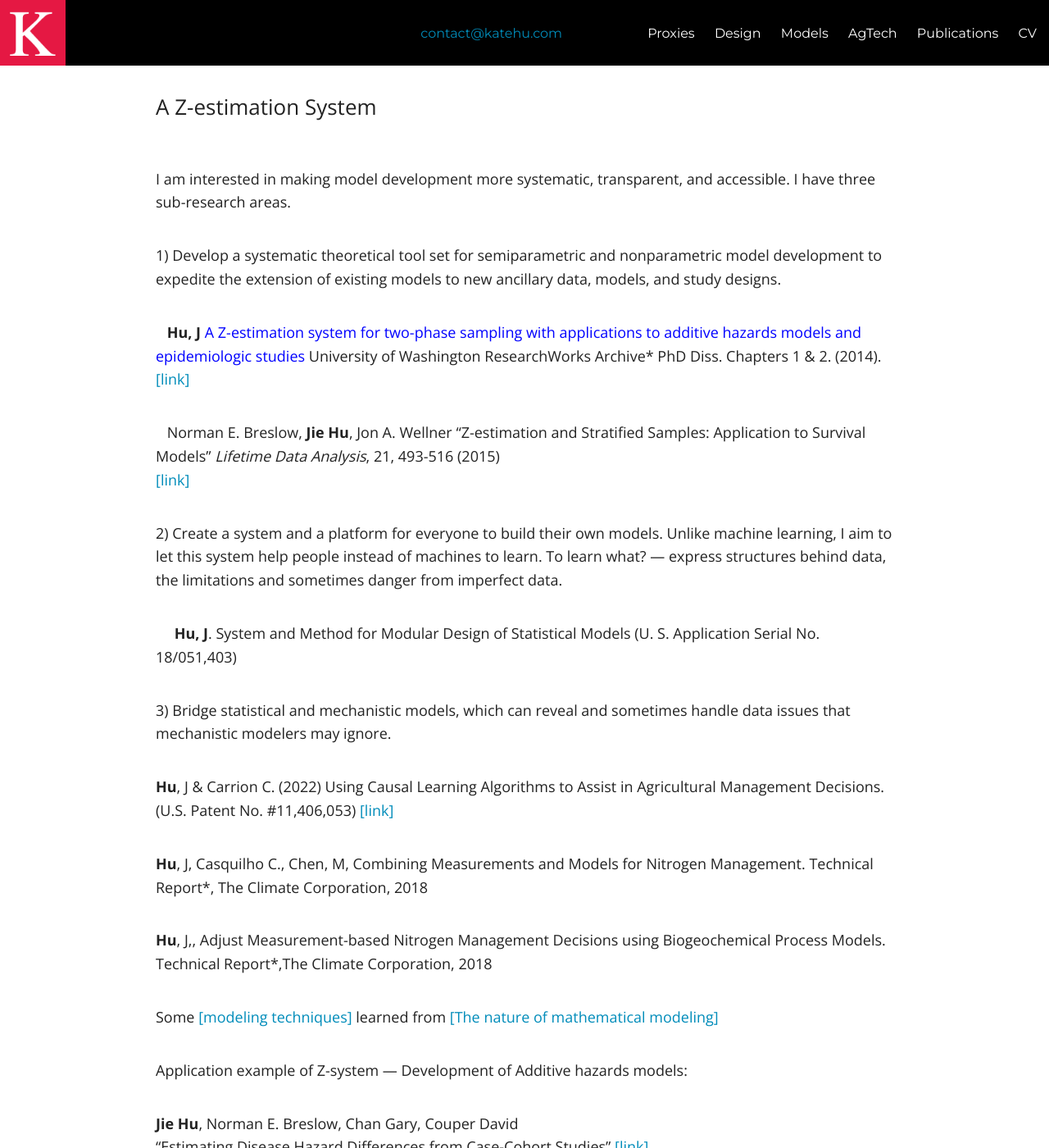
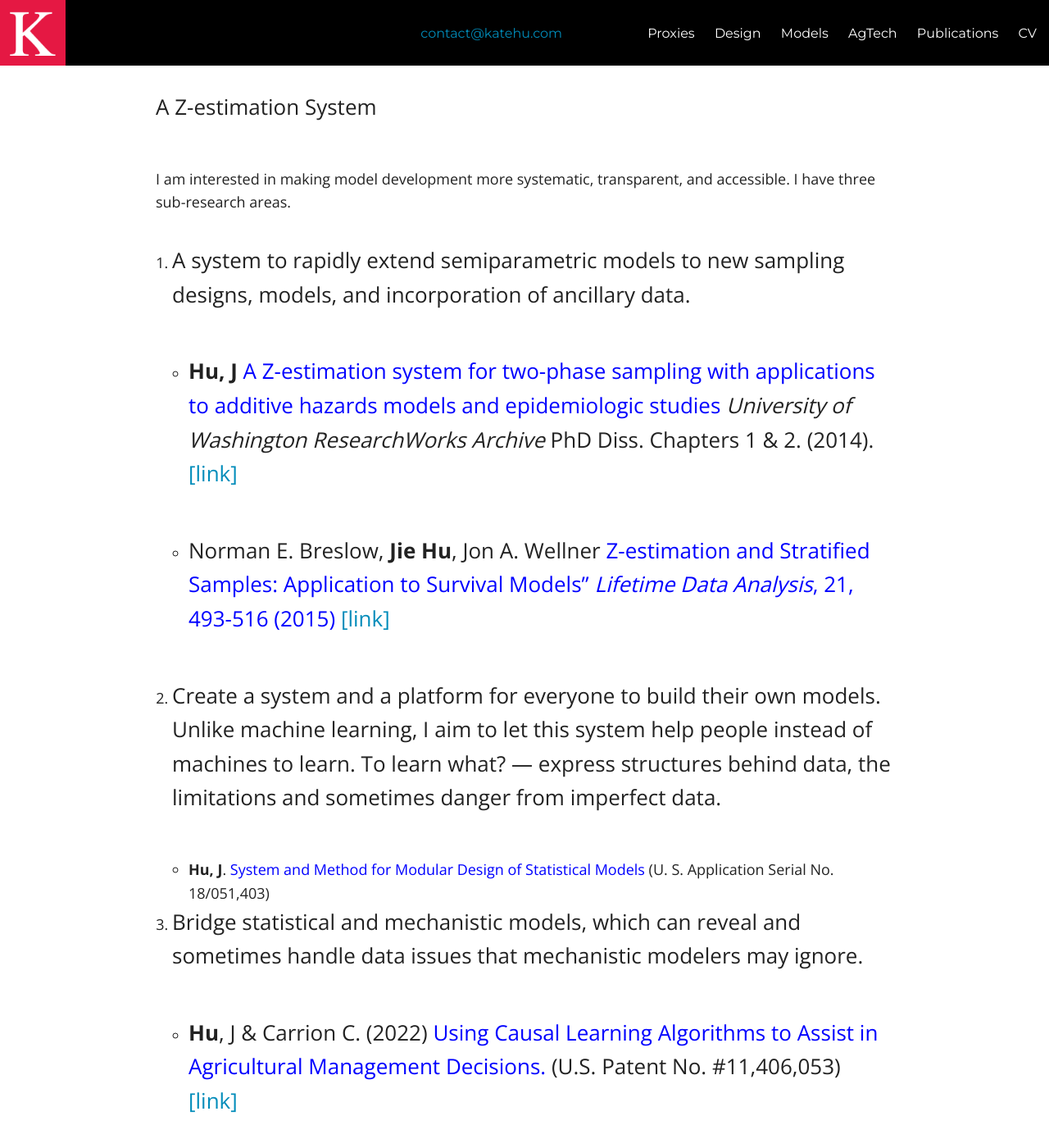
Before and after one commit to katehu/katehu.github.io, a Jekyll site: the page built from models.md, in a window 1280 px wide and 1400 px high. Shown: the whole window at 82% size. Built offline with Jekyll 4.4.1, drawn with Linux system fonts in a browser that asks for light colours; nearby versions of some CDN libraries; some of the changed text lies outside the part shown.

Commit message:
Update models.md

```diff
--- a/models.md
+++ b/models.md
@@ -7,30 +7,28 @@ A Z-estimation System
 
 I am interested in making model development more systematic, transparent, and accessible. I have three sub-research areas.
 
-1) Develop a systematic theoretical tool set for semiparametric and nonparametric model development to expedite the extension of existing models to new ancillary data, models, and study designs.
+1. A system to rapidly extend semiparametric models to new sampling designs, models, and incorporation of ancillary data.
 
-&ensp; **Hu, J** <span style=" color: blue;">A Z-estimation system for two-phase sampling with applications to additive hazards models and epidemiologic studies </span> University of Washington ResearchWorks Archive* PhD Diss. Chapters 1 & 2. (2014).  <br/>
+   - **Hu, J** <span style=" color: blue;"> A Z-estimation system for two-phase sampling with applications to additive hazards models and epidemiologic studies </span> *University of Washington ResearchWorks Archive* PhD Diss. Chapters 1 & 2. (2014).
 [[link]](https://digital.lib.washington.edu/researchworks/handle/1773/27427) <br/>
 
-&ensp; Norman E. Breslow, **Jie Hu**, Jon A. Wellner “Z-estimation and Stratified Samples: Application to Survival Models”
-*Lifetime Data Analysis*, 21, 493-516 (2015) <br/>
-[[link]](https://www.ncbi.nlm.nih.gov/pmc/articles/PMC4503541/) <br/>
+   - Norman E. Breslow, **Jie Hu**, Jon A. Wellner <span style=" color: blue;">Z-estimation and Stratified Samples: Application to Survival Models” *Lifetime Data Analysis*, 21, 493-516 (2015)</span> [[link]](https://www.ncbi.nlm.nih.gov/pmc/articles/PMC4503541/) <br/>
 
-2) Create a system and a platform for everyone to build their own models. Unlike  machine learning, I aim to let this system help people instead of machines to learn. To learn what? --- express structures behind data, the limitations and sometimes danger from imperfect data.
+2. Create a system and a platform for everyone to build their own models. Unlike  machine learning, I aim to let this system help people instead of machines to learn. To learn what? --- express structures behind data, the limitations and sometimes danger from imperfect data.
 
-&emsp; **Hu, J**. System and Method for Modular Design of Statistical Models (U. S. Application Serial No. 18/051,403) <br/>
+   - **Hu, J**. <span style=" color: blue;">System and Method for Modular Design of Statistical Models </span> (U. S. Application Serial No. 18/051,403) <br/>
 
 
-3) Bridge statistical and mechanistic models, which can reveal and sometimes handle data issues that mechanistic modelers may ignore.
+3. Bridge statistical and mechanistic models, which can reveal and sometimes handle data issues that mechanistic modelers may ignore.
 
-**Hu**, J & Carrion C. (2022) Using Causal Learning Algorithms to Assist in
-Agricultural Management Decisions. (U.S. Patent No. #11,406,053) [[link]](https://uspto.report/patent/grant/11,406,053)<br/>
+   - **Hu**, J & Carrion C. (2022) <span style=" color: blue;">Using Causal Learning Algorithms to Assist in
+Agricultural Management Decisions. </span> (U.S. Patent No. #11,406,053) [[link]](https://uspto.report/patent/grant/11,406,053)<br/>
 
-**Hu**, J, Casquilho C., Chen, M, Combining Measurements and Models for
-Nitrogen Management. Technical Report*, The Climate Corporation, 2018 <br/>
+   - **Hu**, J, Casquilho C., Chen, M. <span style=" color: blue;"> Combining Measurements and Models for
+Nitrogen Management.</span> Technical Report*, The Climate Corporation, 2018 <br/>
 
-**Hu**, J,, Adjust Measurement-based Nitrogen Management Decisions using
-Biogeochemical Process Models. Technical Report*,The Climate Corporation, 2018<br/>
+   - **Hu**, J. <span style=" color: blue;"> Adjust Measurement-based Nitrogen Management Decisions using
+Biogeochemical Process Models.</span> Technical Report*,The Climate Corporation, 2018<br/>
 
 
 
```
